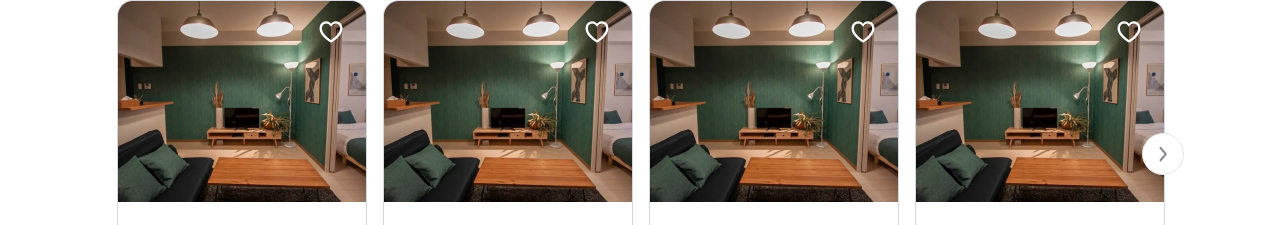
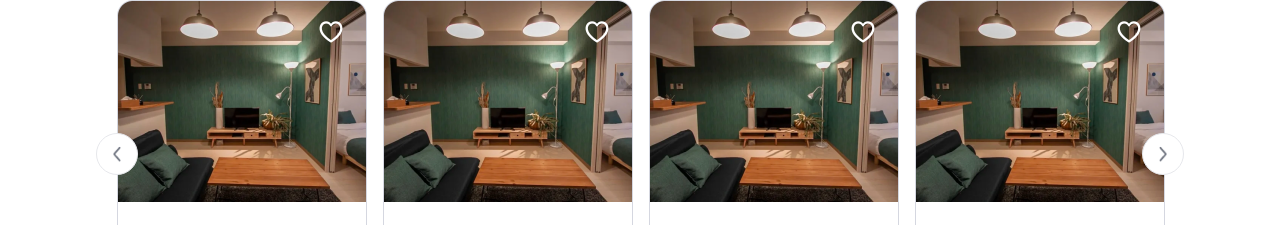
Before and after one commit to DO-SOPT-CDS-TEAM-WEB7/Client, a React (Vite) app: page /test in a window 1280 px wide. Shown: the top 225 px of the page. Built offline with nearby package versions, Linux system fonts and the light colour scheme.

Commit message:
fix: currentSlide를 currentslide로 바꿔서 eslint value-keyword-case 에러 해결

```diff
--- a/src/components/common/Carousel.tsx
+++ b/src/components/common/Carousel.tsx
@@ -7,6 +7,7 @@ import styled from 'styled-components';
 
 import { BackwardArrow, ForwardArrow } from '../../assets/image';
 import TicketListCarousel from '../ticketList/TicketListCarousel';
+
 const Carousel = () => {
   // body의 display:flex를 block으로 변경
   useEffect(() => {
@@ -18,15 +19,15 @@ const Carousel = () => {
     };
   }, []);
 
-  const [currentSlide, setCurrentSlide] = useState(0);
+  const [currentslide, setCurrentSlide] = useState(0);
 
   const settings = {
     infinite: true,
     speed: 500,
     slidesToShow: 4,
     slidesToScroll: 1,
-    nextArrow: <NextArrow currentSlide={currentSlide} />,
-    prevArrow: <PrevArrow currentSlide={currentSlide} />,
+    nextArrow: <NextArrow currentSlide={currentslide} />,
+    prevArrow: <PrevArrow currentSlide={currentslide} />,
     afterChange: (index) => setCurrentSlide(index),
     beforeChange: (current, next) => setCurrentSlide(next),
   };
@@ -53,7 +54,7 @@ const Carousel = () => {
 export default Carousel;
 
 interface ArrowProps {
-  currentSlide?: number;
+  currentslide?: number;
   className?: string;
   style?: any;
   onClick?: React.MouseEventHandler<HTMLDivElement>;
@@ -61,11 +62,11 @@ interface ArrowProps {
 
 // 전체 요소 개수 -1 -4 만큼 넣어주기
 const NextArrow = (props: ArrowProps) => {
-  const { currentSlide, className, style, onClick } = props;
+  const { currentslide, className, style, onClick } = props;
   return (
     <NextBtn
       className={className}
-      style={{ ...style, display: 'flex', visibility: currentSlide === 6 ? 'hidden' : 'visible' }}
+      style={{ ...style, display: 'flex', visibility: currentslide === 6 ? 'hidden' : 'visible' }}
       onClick={onClick}>
       <ArrowImg src={ForwardArrow} alt="다음으로" />
     </NextBtn>
@@ -73,11 +74,11 @@ const NextArrow = (props: ArrowProps) => {
 };
 
 const PrevArrow = (props: ArrowProps) => {
-  const { currentSlide, className, style, onClick } = props;
+  const { currentslide, className, style, onClick } = props;
   return (
     <PrevBtn
       className={className}
-      style={{ ...style, display: 'flex', visibility: currentSlide === 0 ? 'hidden' : 'visible' }}
+      style={{ ...style, display: 'flex', visibility: currentslide === 0 ? 'hidden' : 'visible' }}
       onClick={onClick}>
       <ArrowImg src={BackwardArrow} alt="이전으로" />
     </PrevBtn>
```
